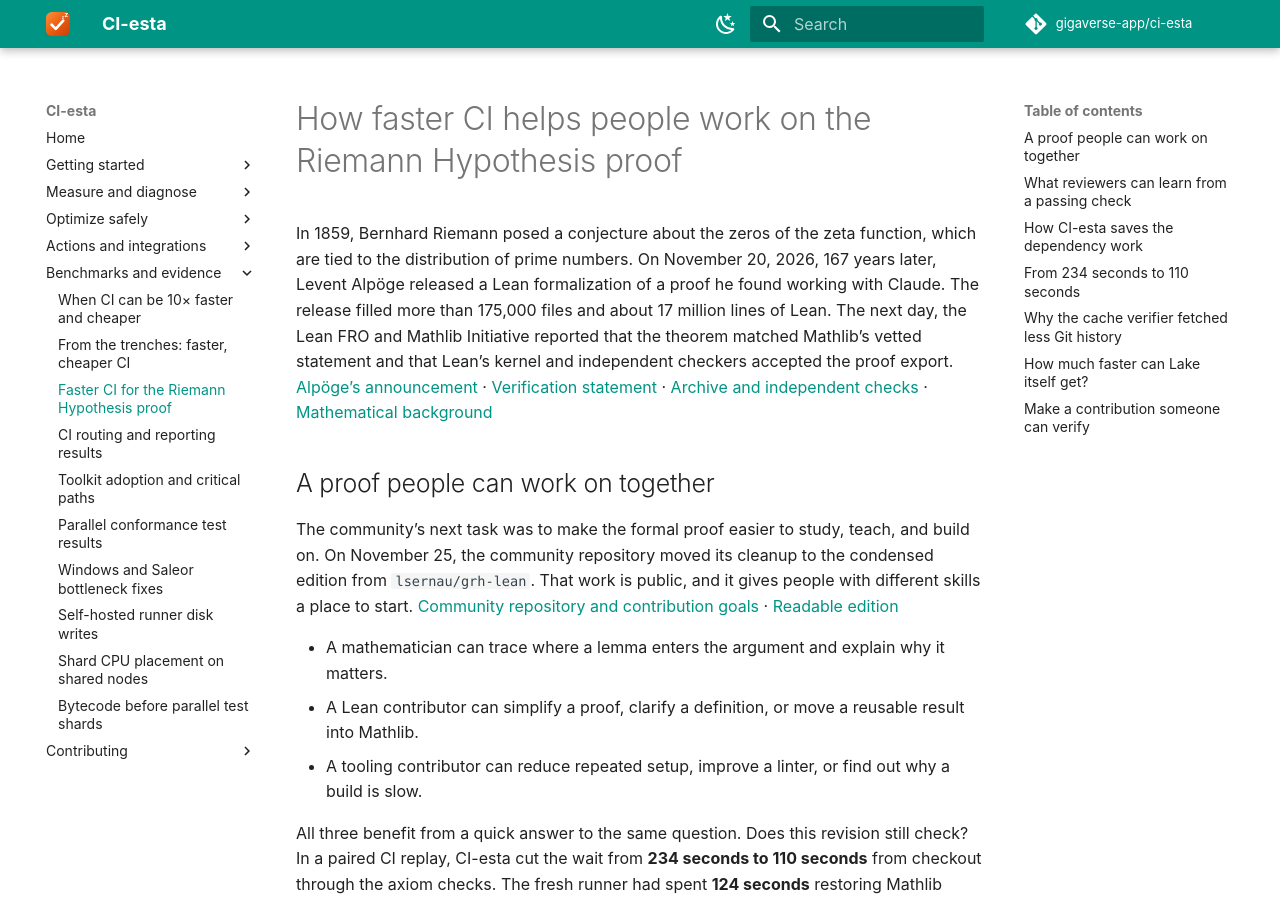
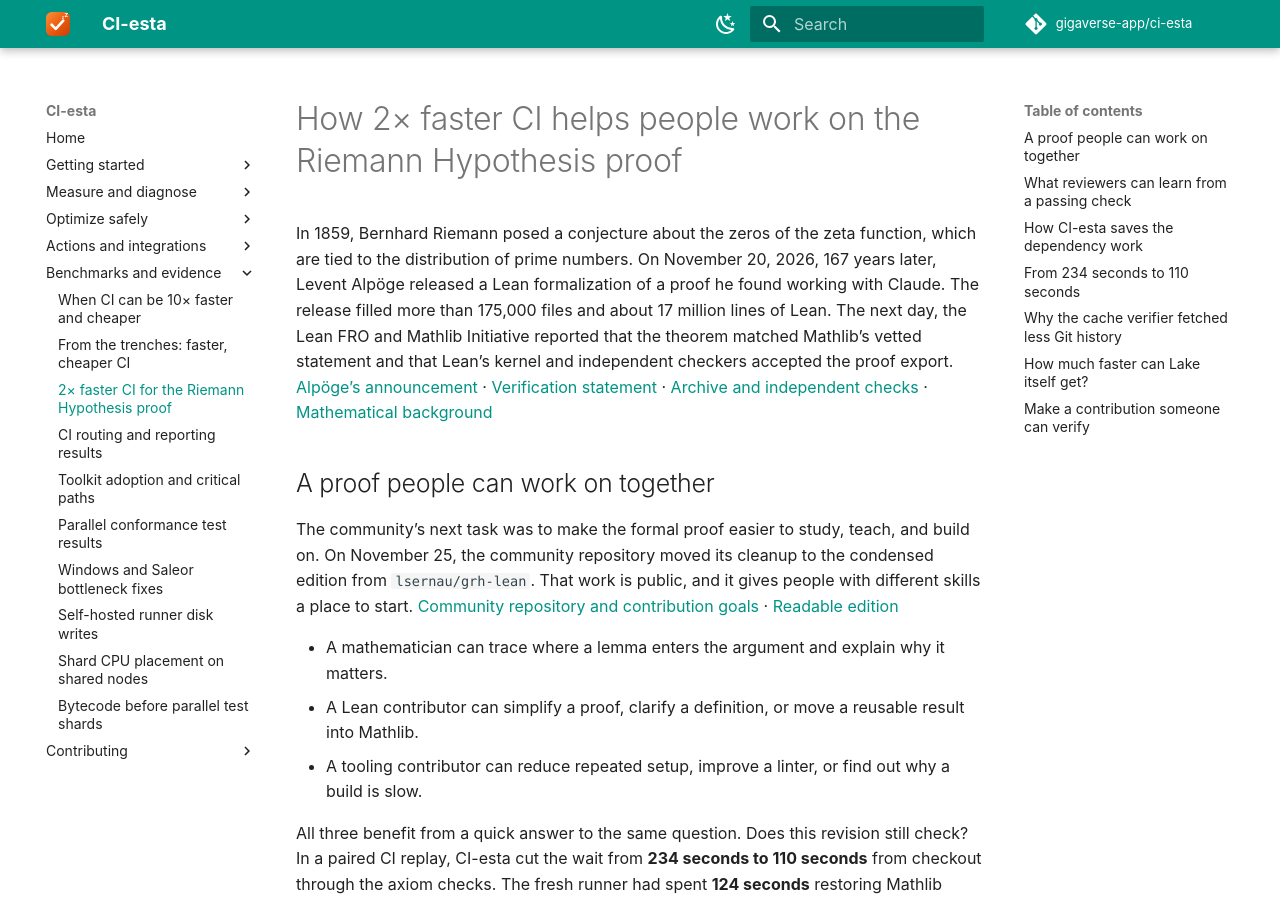
Before and after one commit to gigaverse-app/ci-esta, an MkDocs documentation site: the page built from documentation/riemann-lean-ci.md, in a window 1280 px wide and 900 px high. Built offline with MkDocs 1.6.1 and Material for MkDocs 9.7.7, drawn with Linux system fonts in a browser that asks for light colours; comment, search, counter and statistics services are not loaded.

Commit message:
docs: put the 2× speedup in the Riemann article title

```diff
--- a/documentation/riemann-lean-ci.md
+++ b/documentation/riemann-lean-ci.md
@@ -1,9 +1,9 @@
 ---
-title: How faster CI helps people work on the Riemann Hypothesis proof
+title: How 2× faster CI helps people work on the Riemann Hypothesis proof
 description: A landmark proof became a public Lean project. See how CI-esta cut the wait for a build and axiom check from 234 to 110 seconds, and where contributors can help.
 ---
 
-# How faster CI helps people work on the Riemann Hypothesis proof
+# How 2× faster CI helps people work on the Riemann Hypothesis proof
 
 In 1859, Bernhard Riemann posed a conjecture about the zeros of the zeta function, which are tied to the distribution of prime numbers. On November 20, 2026, 167 years later, Levent Alpöge released a Lean formalization of a proof he found working with Claude. The release filled more than 175,000 files and about 17 million lines of Lean. The next day, the Lean FRO and Mathlib Initiative reported that the theorem matched Mathlib’s vetted statement and that Lean’s kernel and independent checkers accepted the proof export. [Alpöge’s announcement](https://alpo.ge/remark.pdf) · [Verification statement](https://leanprover-community.github.io/blog/posts/riemann-hypothesis/) · [Archive and independent checks](https://math.mit.edu/~drew/grh/) · [Mathematical background](https://www.claymath.org/millennium/riemann-hypothesis/)
 
--- a/mkdocs.yml
+++ b/mkdocs.yml
@@ -156,7 +156,7 @@ nav:
 - Benchmarks and evidence:
   - When CI can be 10× faster and cheaper: adoption-case-studies.md
   - "From the trenches: faster, cheaper CI": case-study.md
-  - Faster CI for the Riemann Hypothesis proof: riemann-lean-ci.md
+  - 2× faster CI for the Riemann Hypothesis proof: riemann-lean-ci.md
   - CI routing and reporting results: docs/benchmarks/2026-10-22.md
   - Toolkit adoption and critical paths: docs/benchmarks/2026-10-23-toolkit.md
   - Parallel conformance test results: docs/benchmarks/2026-10-23-critical-execution.md
```
